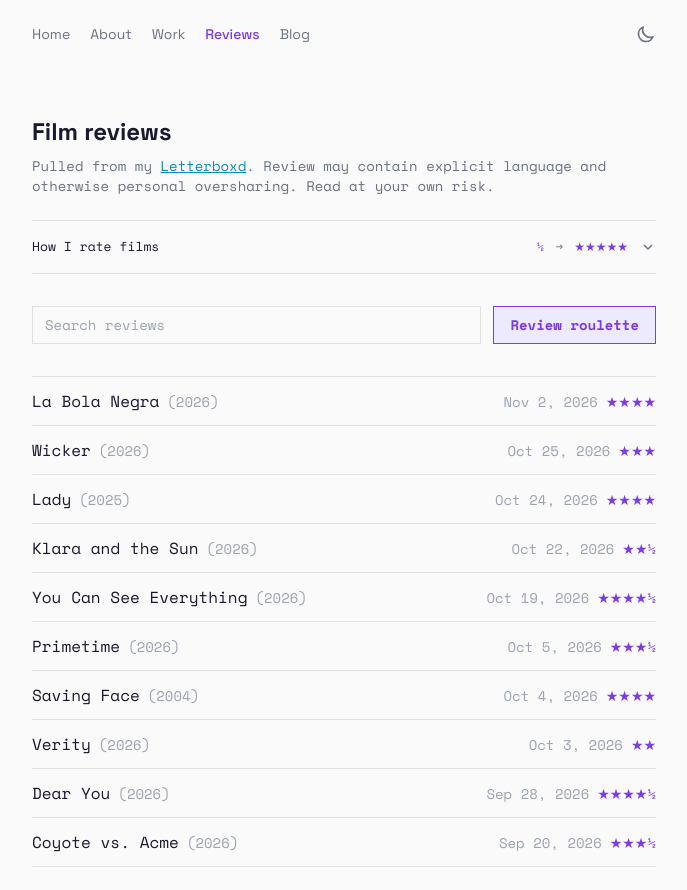
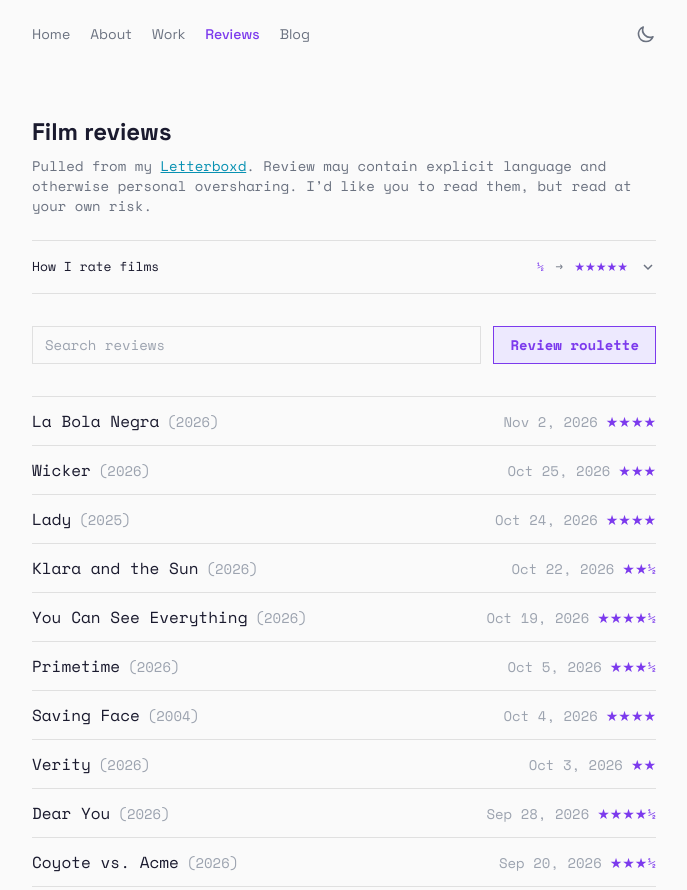
Before and after one commit to lennessyy/lennessyy.github.io, an Astro site: page /reviews in a window 1280 px wide. Shown: the top 890 px of the page, without its empty margins (296-983 px from the left). Built offline with nearby package versions, Linux system fonts and the light colour scheme; Astro itself is replaced by a stand-in of ours.

Commit message:
Refine film review content notice

```diff
--- a/src/pages/reviews/[...page].astro
+++ b/src/pages/reviews/[...page].astro
@@ -41,7 +41,7 @@ const searchDataJson = JSON.stringify(searchableReviews).replace(/</g, '\\u003c'
   <h1 class="text-2xl font-bold text-[var(--color-heading)]">Film reviews</h1>
   <p class="mt-2 text-sm text-[var(--color-text-secondary)]">
     Pulled from my <a href="https://letterboxd.com/lennessy/" target="_blank" rel="noopener noreferrer" class="text-[var(--color-link)] hover:text-[var(--color-link-hover)] underline transition-colors">Letterboxd</a>.
-    Review may contain explicit language and otherwise personal oversharing. Read at your own risk.
+    Review may contain explicit language and otherwise personal oversharing. I’d like you to read them, but read at your own risk.
   </p>
 
   <FilmRatingGuide />
```
